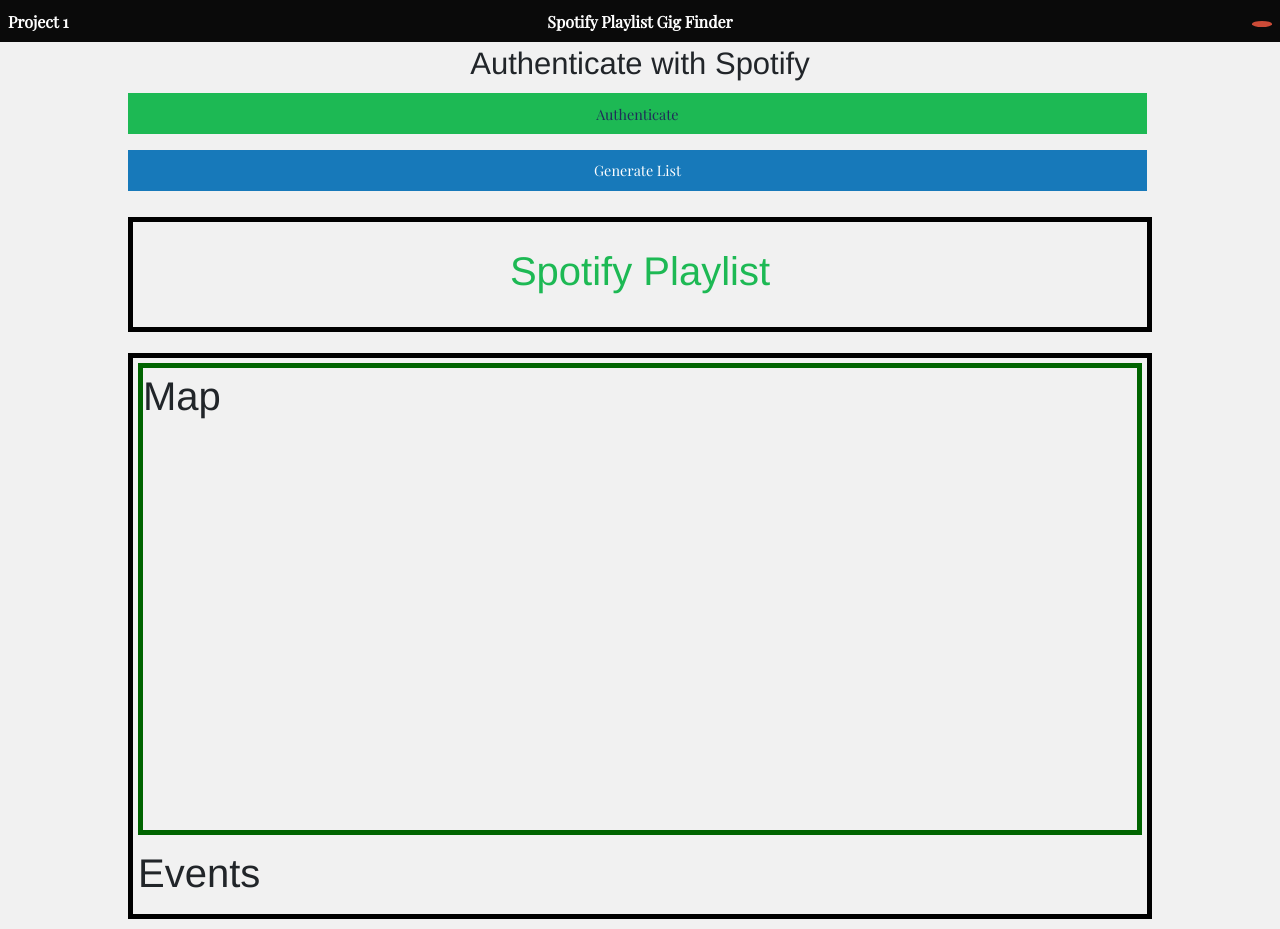
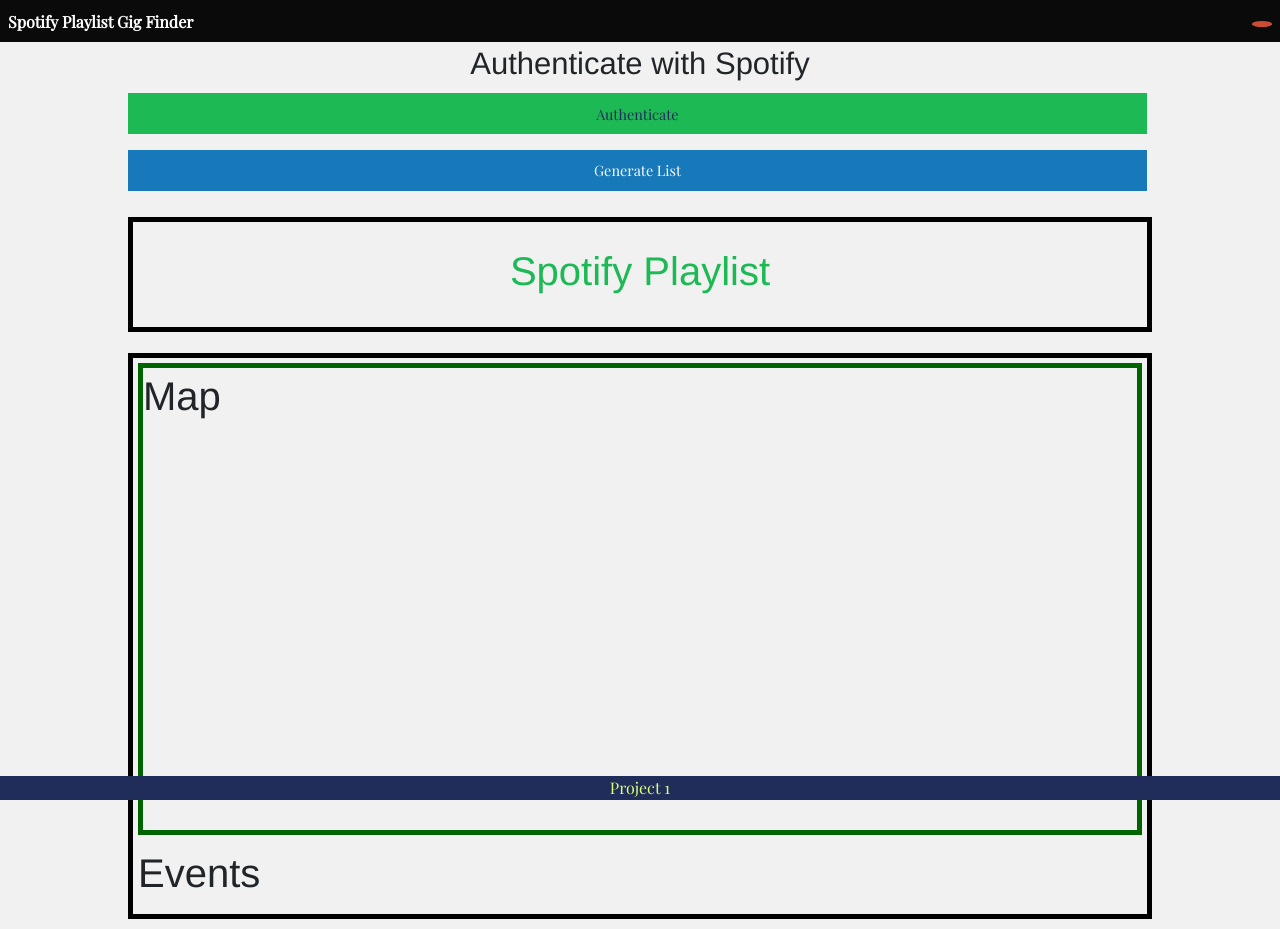
Before and after one commit to MwangiR/Group1_Project, a plain HTML site: page index.html in a window 1280 px wide. Drawn offline with nearby package versions, Linux system fonts and the light colour scheme; some packages are replaced by stand-ins of ours; some icons are missing.

Commit message:
Console Log Delete/Css Update

```diff
--- a/index.html
+++ b/index.html
@@ -21,11 +21,8 @@
         <header>
             <div data-sticky-container>
                 <div class="title-bar" data-sticky data-options="marginTop:0;">
-                    <div class="title-bar-left">
-                        <span class="title-bar-title">Project 1</span>
-                    </div>
                     <!-- tried to center our title -->
-                    <div class="title-bar-middle">
+                    <div class="title-bar-center">
                         <span class="title-bar-title">Spotify Playlist Gig Finder</span>
                     </div>
                     <div class="title-bar-right" id="badgeIcon">
@@ -100,6 +97,7 @@
 
             </section>
         </div>
+        <footer>Project 1</footer>
     </main>
     <!-- <footer>Project 1</footer> -->
     <!-- not staying at the bottom of page when scrolling? -->
--- a/scripts/playlistInfo.js
+++ b/scripts/playlistInfo.js
@@ -7,14 +7,10 @@ function fetchArtistInfoFromLastFM(artistName) {
   fetch(apiUrl)
     .then((response) => response.json())
     .then((data) => {
-      console.log(data);
-
       const artistName = data.artist.name;
       const artistBio = data.artist.bio.summary;
       const cleanedArtistBio = artistBio.replace(/<a.*?>(.*?)<\/a>/g, "$1");
-      //   console.log(cleanedArtistBio);
-      //   document.querySelector(".artistName").textContent = artistName;
-      //   document.querySelector(".artistBio").textContent = cleanedArtistBio;
+
       displayInfoEL.innerHTML = "";
       getTopTracks(artistName);
       modalInfo(artistName, cleanedArtistBio);
@@ -41,10 +37,8 @@ function getTopTracks(artist) {
   fetch(apiUrl)
     .then((response) => response.json())
     .then((data) => {
-      //console.log(data);
+      const topTracks = data.toptracks.track;
 
-      const topTracks = data.toptracks.track;
-      //console.log(topTracks);
       const topTracksList = document.createElement("ul");
       displayInfoEL.appendChild(topTracksList);
 
@@ -53,10 +47,6 @@ function getTopTracks(artist) {
       topTracksList.appendChild(topTracksTitle);
 
       topTracks.slice(0, 10).forEach((track) => {
-        // console.log(track.name);
-        // console.log(parseInt(track.playcount));
-        // console.log(track.url);
-
         // Create a list item for each track
         const trackItem = document.createElement("li");
 
@@ -95,8 +85,6 @@ function getSimilarArtist(artist) {
   fetch(apiUrl)
     .then((response) => response.json())
     .then((data) => {
-      console.log(data.similarartists.artist);
-
       const similarArtists = data.similarartists.artist;
 
       const topSimilarArtist = document.createElement("ul");
@@ -107,9 +95,6 @@ function getSimilarArtist(artist) {
       topSimilarArtist.appendChild(topSimilarTitle);
 
       similarArtists.slice(0, 10).forEach((similarArtist) => {
-        console.log(similarArtist.name);
-        console.log(similarArtist.url);
-
         const similarArtistItem = document.createElement("li");
 
         const similarArtistNameLink = document.createElement("a");
```
Also changed, not shown: scripts/index.js (+0 -7 lines).
